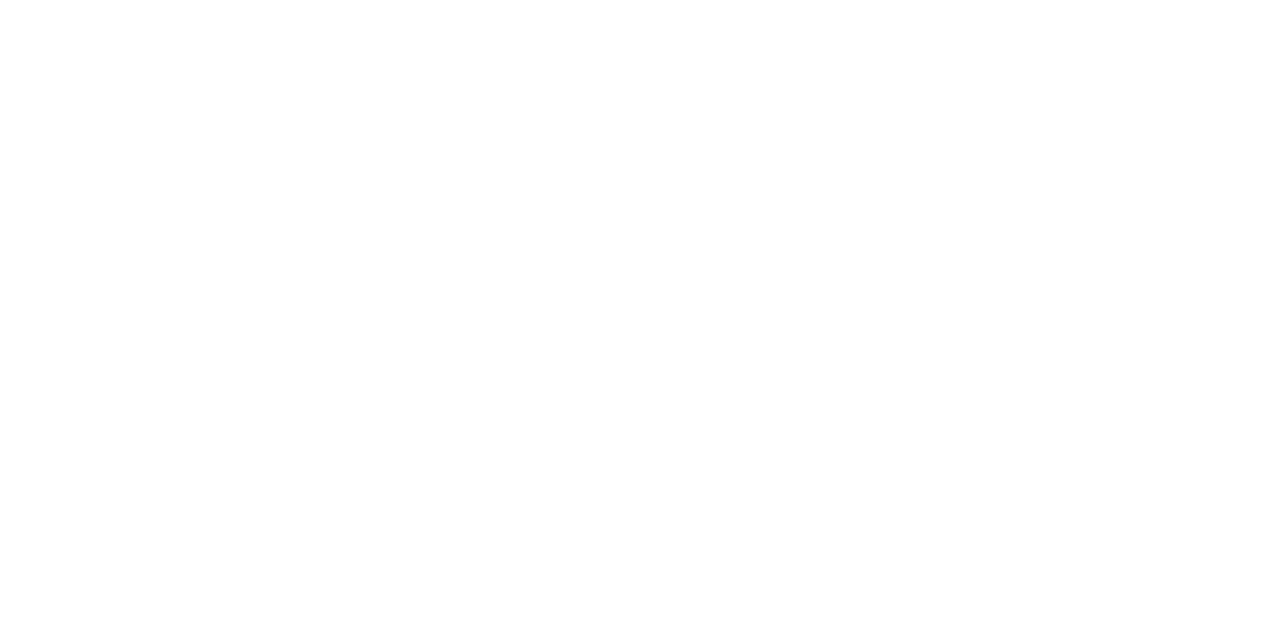
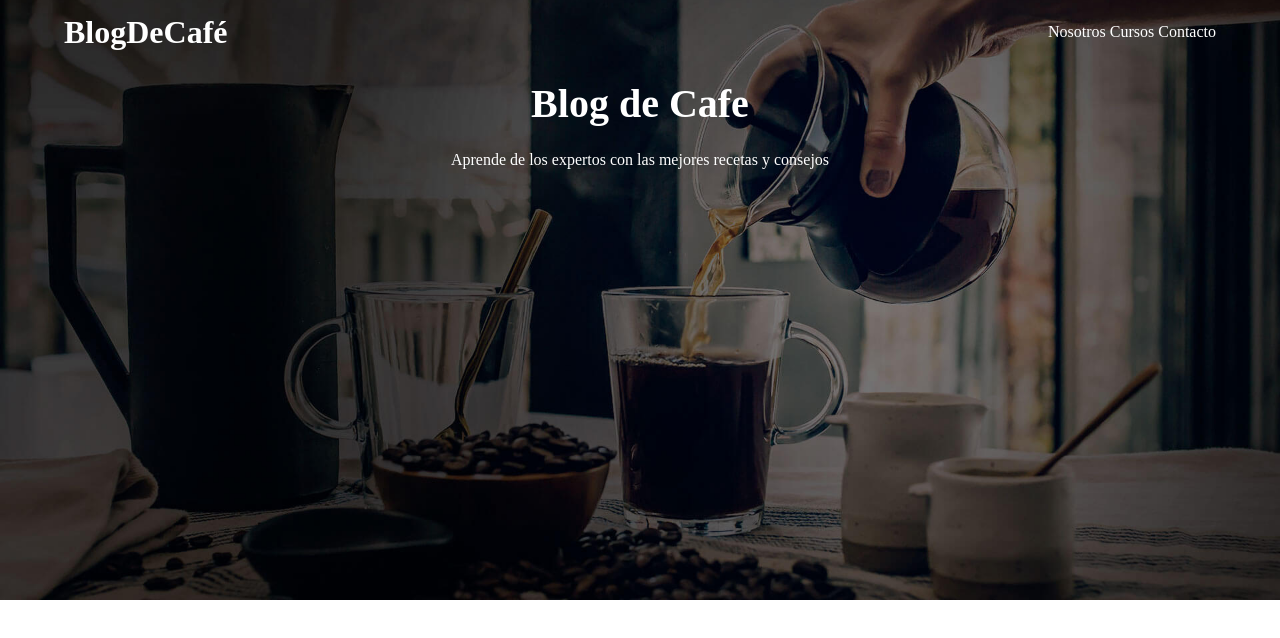
Before and after one commit to ChriSuAnk/Projects_Udemy, a plain HTML site: page BlogCafe/index.html in a window 1280 px wide. Drawn offline with Linux system fonts and the light colour scheme.

Commit message:
Header casi listto

```diff
--- a/BlogCafe/css/style.css
+++ b/BlogCafe/css/style.css
@@ -12,6 +12,8 @@ html{
 }
 *,*::before,*::after{
     box-sizing: inherit;
+    margin: 0;
+    padding: 0;
 }
 body{
     font-family: var(--font-parrafos);
@@ -56,3 +58,27 @@ img{
 .centrar-texto{
     text-align: center;
 }
+
+/*------HEADER---------*/
+.header{
+    background-image: url(../img/banner.jpg);
+    height: 60rem;
+    background-repeat: no-repeat;
+    background-size: cover;
+    background-position: center center;
+}
+.header__texto{
+    text-align: center;
+    color: var(--color-blanco);
+
+}
+.logo__nombre,.navegacion__enlace{
+    color: #ffffff;
+}
+@media(min-width:768px){
+    .barra{
+        display: flex;
+        justify-content: space-between;
+        align-items: center;
+    }
+}
--- a/BlogCafe/index.html
+++ b/BlogCafe/index.html
@@ -11,6 +11,23 @@
     <title>Blog Cafe</title>
 </head>
 <body>
-
+    <header class="header">
+        <div class="contenedor">
+            <div class="barra">
+                <a href="index.html" class="logo">
+                    <h1 class="logo__nombre">Blog<span class="logo__bold">DeCafé</span></h1>
+                </a>
+                <nav class="navegacion">
+                    <a href="nosotros.html" class="navegacion__enlace">Nosotros</a>
+                    <a href="cursos.html" class="navegacion__enlace">Cursos</a>
+                    <a href="contacto.html" class="navegacion__enlace">Contacto</a>
+                </nav>
+            </div>
+        </div>
+        <div class="header__texto">
+            <h2 class="no-margin">Blog de Cafe</h2>
+            <p class="no-margin">Aprende de los expertos con las mejores recetas y consejos</p>
+        </div>
+    </header>
 </body>
 </html>
```
Also changed, not shown: BlogCafe/css/normalize.css.
